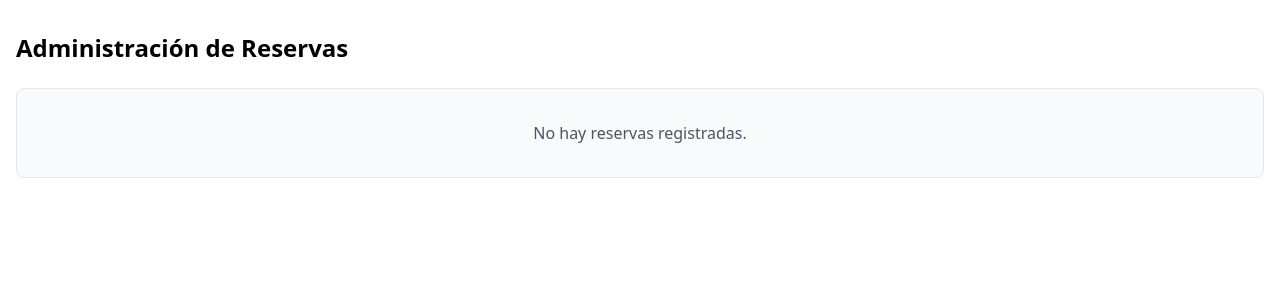
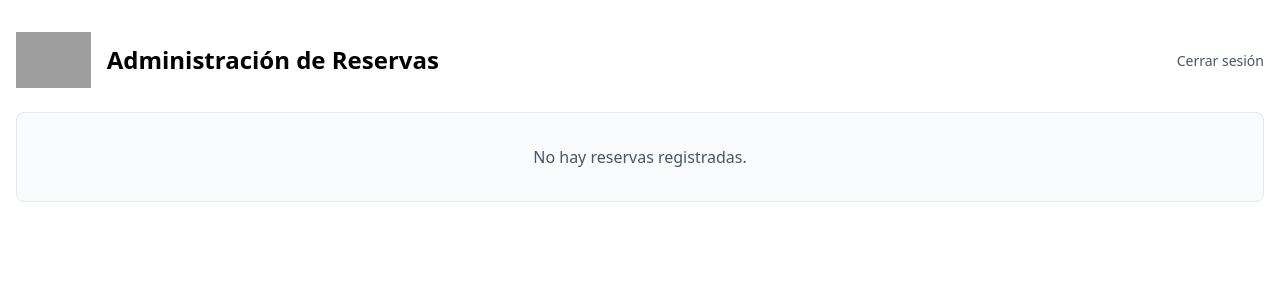
Before and after one commit to Sergi-Virgili/CanCruzWeb, a Laravel app: page /admin/reservations in a window 1280 px wide. Shown: the top 300 px of the page. Run offline with Laravel 12, Linux system fonts and the light colour scheme; a user stored in the database is signed in; data comes from the database, SQL or seed files in the repository; data that the repository does not hold is empty; style sheets or scripts are compiled from the project's sources; grey boxes are pictures that could not be loaded.

Commit message:
feat: add admin logo and logout control

```diff
--- a/resources/views/admin/reservations/index.blade.php
+++ b/resources/views/admin/reservations/index.blade.php
@@ -1,7 +1,17 @@
 <x-layouts.app>
     <div class="max-w-7xl mx-auto">
         <div class="flex justify-between items-center mb-6">
-            <h1 class="text-2xl font-bold">Administración de Reservas</h1>
+            <div class="flex items-center gap-4">
+                <img src="{{ asset('img/logo1.png') }}" alt="Can Cruz" class="h-14 w-auto">
+                <h1 class="text-2xl font-bold">Administración de Reservas</h1>
+            </div>
+            <form method="POST" action="{{ route('logout') }}">
+                @csrf
+                <button type="submit"
+                        class="text-sm text-gray-600 hover:text-gray-900 border-none bg-transparent p-0 cursor-pointer">
+                    Cerrar sesión
+                </button>
+            </form>
         </div>
 
         @if ($reservations->isEmpty())
```
